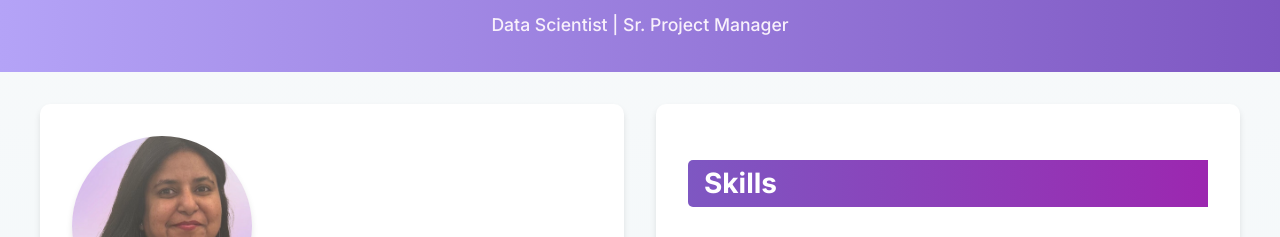
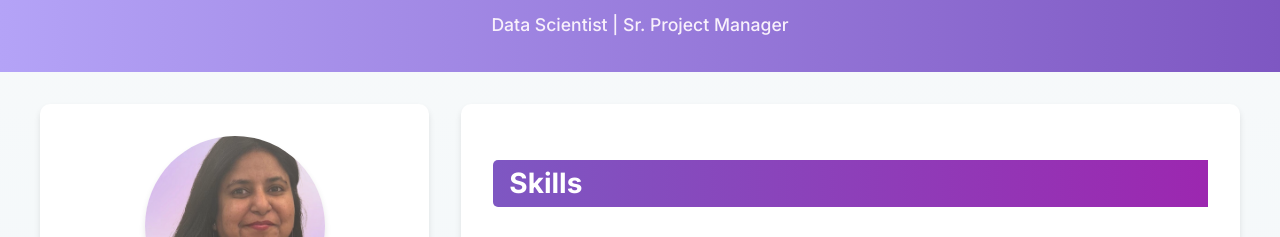
Before and after one commit to reema14a/reema14a.github.io, a plain HTML site: page index.html in a window 1280 px wide. Shown: the part 115-352 px from the top of the page. Drawn offline with Linux system fonts and the light colour scheme.

Commit message:
Fixed column layouts

```diff
--- a/styles.css
+++ b/styles.css
@@ -33,7 +33,7 @@ header p {
   margin: 0 auto;
   padding: 2rem;
   display: grid;
-  grid-template-columns: 1fr 1fr;
+  grid-template-columns: 1fr 2fr;
   gap: 2rem;
 }
 
@@ -59,9 +59,10 @@ section h2 {
 
 #about {
   display: flex;
-  flex-direction: column;
-  align-items: flex-start;
-  gap: 2rem;
+  flex-direction: column; /* ensures vertical stacking */
+  align-items: center; /* optional: centers image and text */
+  gap: 1.5rem;
+  text-align: center; /* optional: for a cleaner centered look */
 }
 
 #about img {
@@ -195,7 +196,9 @@ footer {
 }
 
 #left-column {
-  grid-column: 1;
+  display: flex;
+  flex-direction: column; /* this ensures sections stack */
+  align-items: stretch; /* or 'center', depending on layout preference */
 }
 
 #right-column {
```
